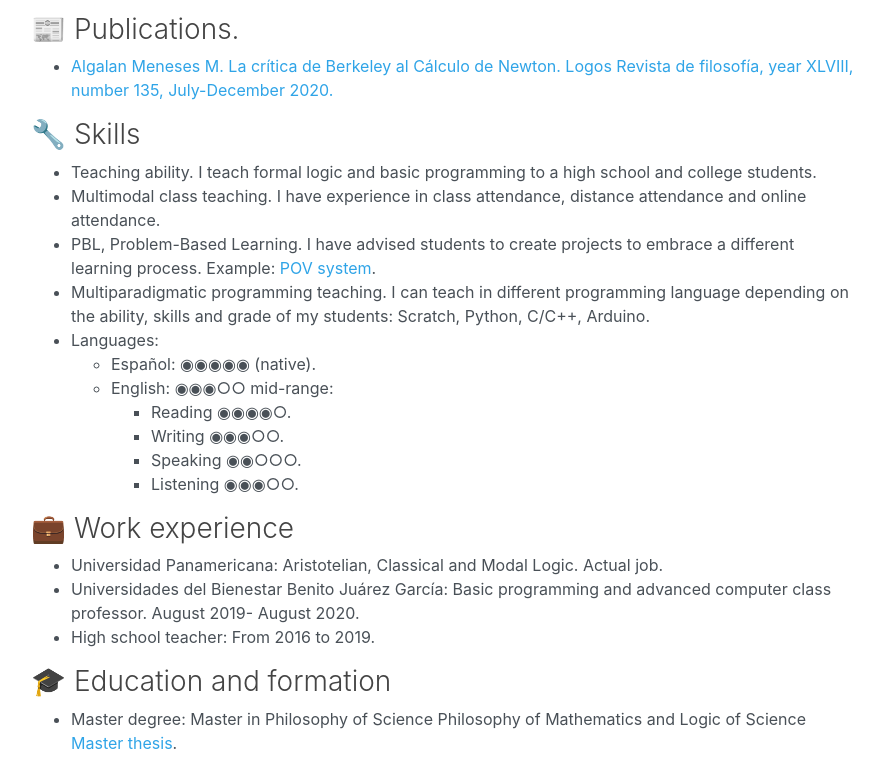
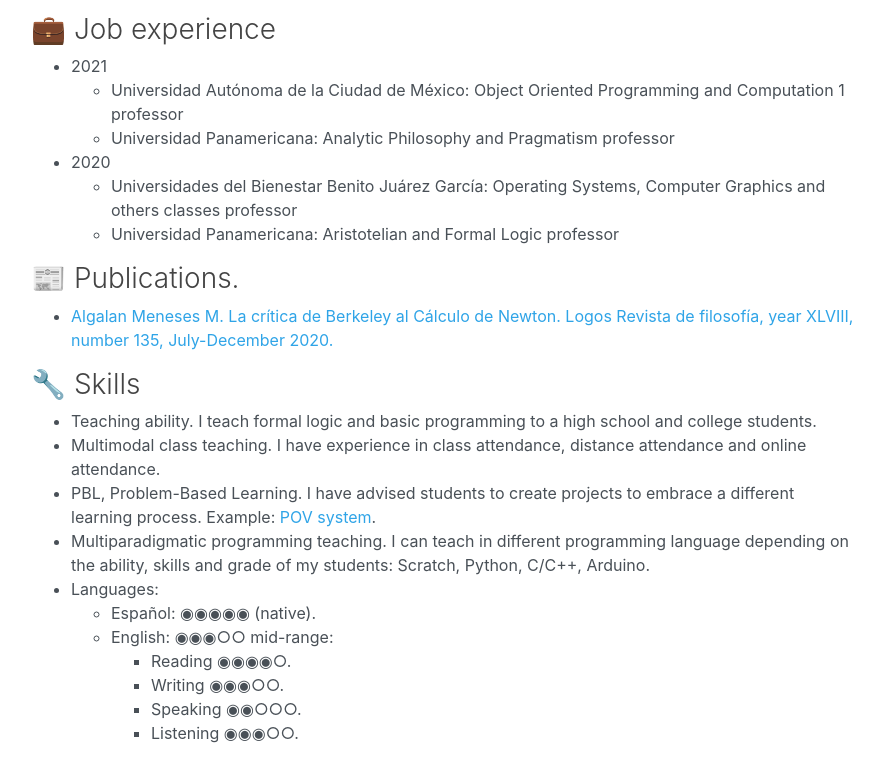
Before and after one commit to MauricioAlgalan/MauricioAlgalan.github.io, a plain HTML site: page index.html in a window 1280 px wide. Shown: the part 659-1417 px from the top of the page, without its empty margins (339-1222 px from the left). Drawn offline with nearby package versions, Linux system fonts and the light colour scheme.

Commit message:
modificado:     index.html 	modificado:     spanish/index.html

```diff
--- a/index.html
+++ b/index.html
@@ -76,7 +76,7 @@
 
             <li class="nav-item" data-level="1"><a href="#algalan-meneses-mauricio" class="nav-link">Algalan Meneses Mauricio</a>
               <ul class="nav flex-column">
-            <li class="nav-item" data-level="2"><a href="#carrer" class="nav-link">Carrer</a>
+            <li class="nav-item" data-level="2"><a href="#career" class="nav-link">Career</a>
               <ul class="nav flex-column">
               </ul>
             </li>
@@ -93,13 +93,26 @@
 
 <h1 id="algalan-meneses-mauricio">Algalan Meneses Mauricio</h1>
 <p>Master in Philosophy of Sciencie<br />
-Philosophy in mathematicas and Logic of Science</p>
+Philosophy of Mathematics and Logic of Science</p>
 <p class="retrato"><img alt="Algalan" src="img/mau.png" /></p>
 <p class="email"><a href="mailto:malgalan@up.edu.mx">✉malgalan@up.edu.mx</a><br />
 <a href="mailto:prof.algalan@gmail.com">✉prof.algalan@gmail.com</a></p>
 <hr />
-<h2 id="carrer">Carrer</h2>
+<h2 id="career">Career</h2>
 <p>Professor of Logic, Mathematics and basic Programming. </p>
+<h3 id="job-experience">💼 Job experience</h3>
+<ul>
+<li>2021<ul>
+<li>Universidad Autónoma de la Ciudad de México: Object Oriented Programming and Computation 1 professor </li>
+<li>Universidad Panamericana: Analytic Philosophy and Pragmatism professor </li>
+</ul>
+</li>
+<li>2020<ul>
+<li>Universidades del Bienestar Benito Juárez García: Operating Systems, Computer Graphics and others classes professor</li>
+<li>Universidad Panamericana: Aristotelian and Formal Logic professor</li>
+</ul>
+</li>
+</ul>
 <h3 id="publications">📰 Publications.</h3>
 <ul>
 <li><a href="http://revistasinvestigacion.lasalle.mx/index.php/LOGOS/article/view/2719">Algalan Meneses M. La crítica de Berkeley al Cálculo de Newton. Logos Revista de filosofía, year XLVIII, number 135, July-December 2020.</a></li>
@@ -122,12 +135,6 @@ on the ability, skills and grade of my students: Scratch, Python, C/C++, Arduino
 </li>
 </ul>
 </li>
-</ul>
-<h3 id="work-experience">💼 Work experience</h3>
-<ul>
-<li>Universidad Panamericana: Aristotelian, Classical and Modal Logic. Actual job.</li>
-<li>Universidades del Bienestar Benito Juárez García: Basic programming and advanced computer class professor. August 2019- August 2020.</li>
-<li>High school teacher: From 2016 to 2019. </li>
 </ul>
 <h3 id="education-and-formation">🎓 Education and formation</h3>
 <ul>
@@ -210,5 +217,5 @@ on the ability, skills and grade of my students: Scratch, Python, C/C++, Arduino
 
 <!--
 MkDocs version : 1.1.2
-Build Date UTC : 2020-09-16 18:52:05.375107+00:00
+Build Date UTC : 2021-02-19 20:33:04.475624+00:00
 -->
```
Also changed, not shown: spanish/index.html (+13 -6 lines).
